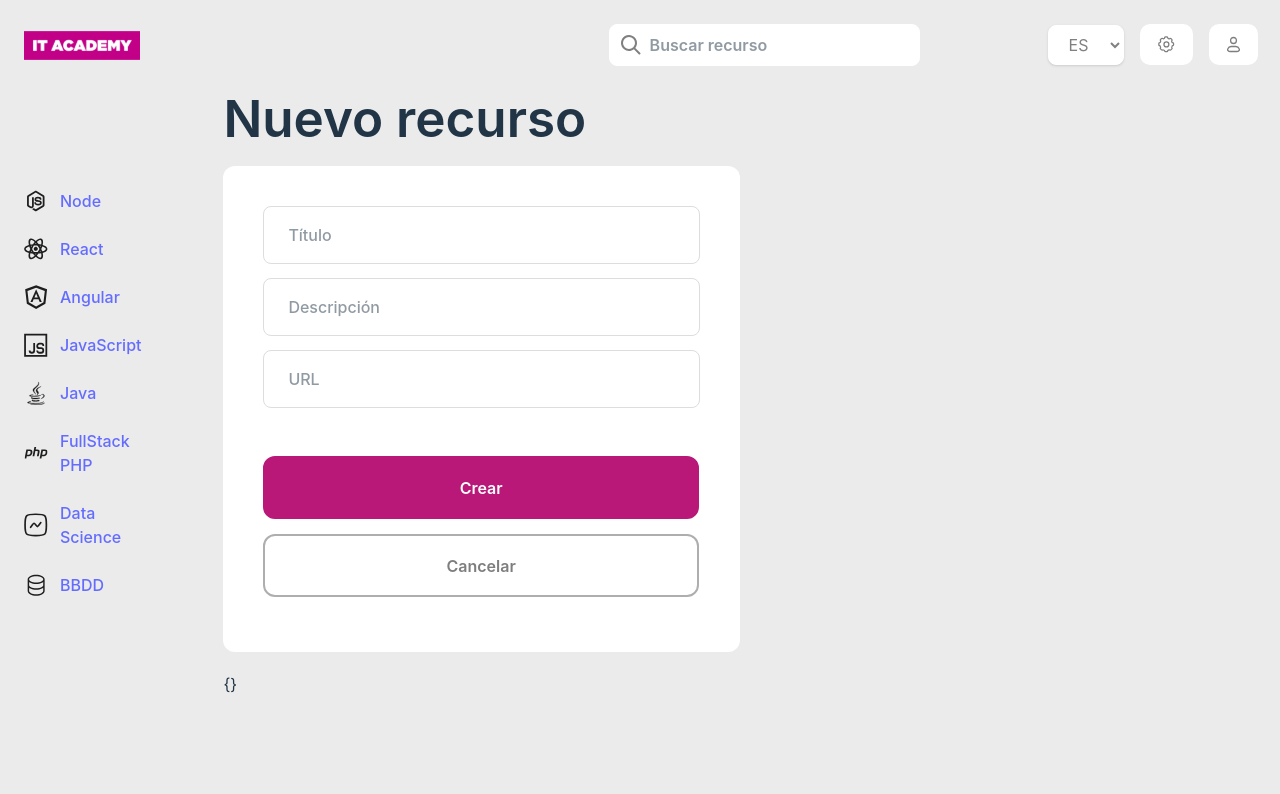
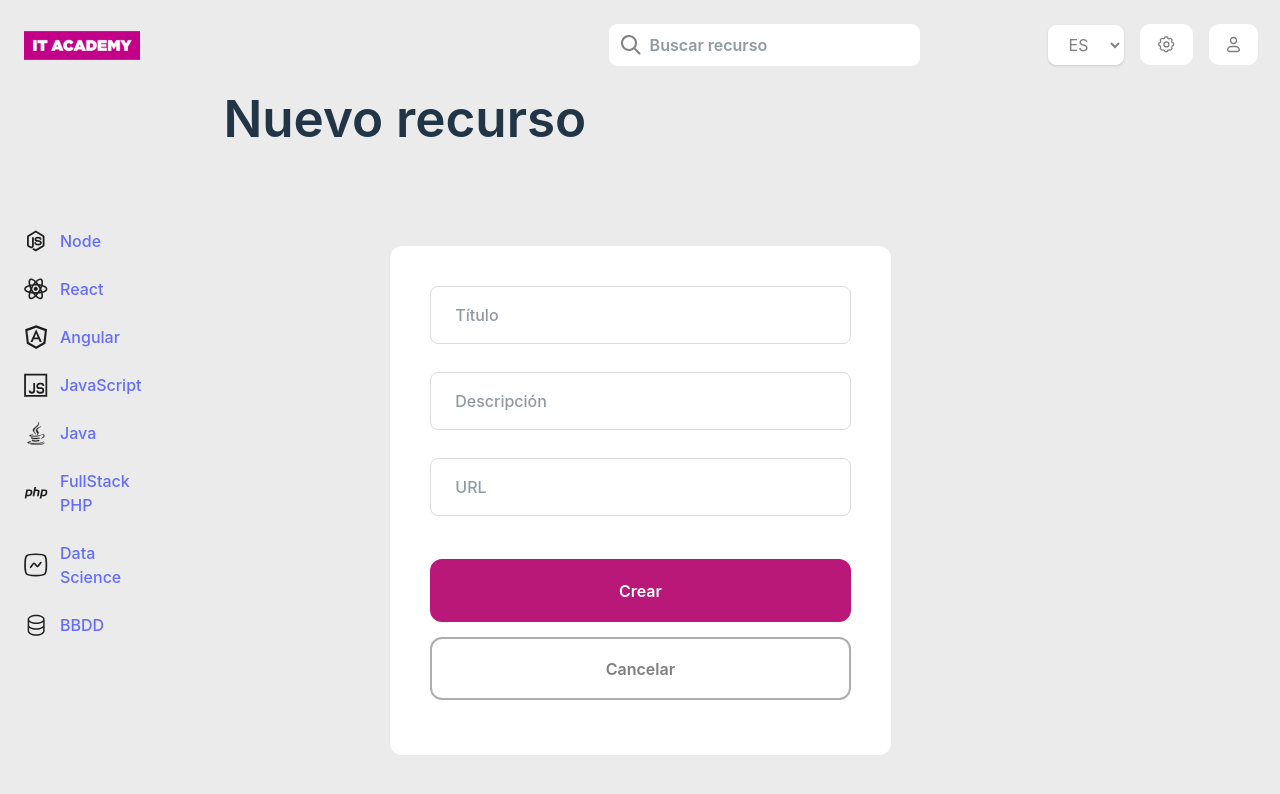
Before and after one commit to codingjordi/ita-wiki-frontend, a React (Vite) app: page /resources/add in a window 1280 px wide. Shown: the top 794 px of the page. Built offline with nearby package versions, Linux system fonts and the light colour scheme; no server answers.

Commit message:
perf: toaster more visible with added padding + colors

```diff
--- a/src/main.tsx
+++ b/src/main.tsx
@@ -11,7 +11,12 @@ createRoot(document.getElementById("root")!).render(
     <StrictMode>
       <BrowserRouter>
         <App />
-        <Toaster />
+        <Toaster richColors toastOptions={{
+          style: {
+            padding: '2rem',
+            fontSize: '1rem'
+          }}
+         } />
       </BrowserRouter>
     </StrictMode>
   </UserCtxProvider>,
--- a/src/pages/CreateResourcePage.tsx
+++ b/src/pages/CreateResourcePage.tsx
@@ -3,66 +3,84 @@ import { useForm } from "react-hook-form";
 import { zodResolver } from "@hookform/resolvers/zod";
 import { resourceSchema } from "../validations/resourceSchema";
 import ButtonComponent from "../components/atoms/ButtonComponent";
-import { useUser } from "../hooks/useUser";
+import { createResource } from "../api/endPointResources";
+import { toast } from "sonner";
 
 export default function CreateResourcePage() {
 
-  const {register, watch, handleSubmit,formState: { errors }} = useForm<Partial<IntResource>>({
+  /* const { user } = useUser() */
+
+  const {register, handleSubmit, reset, formState: { errors }} = useForm<Partial<IntResource>>({
     resolver: zodResolver(resourceSchema),
   });
 
   return (
     <div className="w-full">
       <h1 className="font-semibold">Nuevo recurso</h1>
+      <div className="flex justify-center mt-20 xl:mr-[198px]">
         <form
-        onSubmit={handleSubmit((data) => {
-          console.log(data);
+          onSubmit={handleSubmit(async (data: Partial<IntResource>) => {
+            const resourceWithGithubId = {
+              ...data,
+              github_id: 2421919,
+            };
+            try {
+              await createResource(resourceWithGithubId);
+              toast.success("Recurso creado con éxito!");
+              reset()
+            } catch (error) {
+              console.error("Error al crear el recurso:", error);
+              toast.error("Hubo un error al crear el recurso...");
+            }
           })}
-        className="my-5 space-y-3.5 md:w-1/2 bg-white p-10 rounded-xl"
+          className="my-5 w-full lg:w-3/5 bg-white p-10 rounded-xl"
         >
-        {/* Campo Título */}
           <div>
             <input
               type="text"
+              id="title"
               placeholder="Título"
-            className="w-full px-6 py-4 border border-[#dddddd] rounded-lg placeholder:font-medium outline-[#B91879] "
+              className="w-full mb-1 px-6 py-4 border border-[#dddddd] rounded-lg placeholder:font-medium outline-[#B91879] "
               {...register("title")}
             />
+            <div className="h-6">
               {errors.title && (
                 <p className="text-red-500 text-sm">{errors.title.message}</p>
               )}
             </div>
+          </div>
 
-        {/* Campo Descripción */}
           <div>
             <input
               type="text"
               id="description"
               placeholder="Descripción"
-            className="w-full px-6 py-4 border border-[#dddddd] rounded-lg placeholder:font-medium outline-[#B91879]"
+              className="w-full mb-1 px-6 py-4 border border-[#dddddd] rounded-lg placeholder:font-medium outline-[#B91879]"
               {...register("description")}
             />
+            <div className="h-6">
               {errors.description && (
                 <p className="text-red-500 text-sm">{errors.description.message}</p>
               )}
             </div>
+          </div>
 
-        {/* Campo URL */}
           <div>
             <input
               type="text"
               id="url"
               placeholder="URL"
-            className="w-full px-6 py-4 border border-[#dddddd] rounded-lg placeholder:font-medium outline-[#B91879]"
+              className="w-full mb-1 px-6 py-4 border border-[#dddddd] rounded-lg placeholder:font-medium outline-[#B91879]"
               {...register("url")}
             />
+            <div className="h-6">
               {errors.url && (
                 <p className="text-red-500 text-sm">{errors.url.message}</p>
               )}
             </div>
+          </div>
 
-        {/* Botones */}
-        <div className="mt-12">
+          <div>
             <ButtonComponent
               className="outline-[#B91879]"
               children="Crear"
@@ -73,13 +91,10 @@ export default function CreateResourcePage() {
               className="outline-[#B91879]"
               children="Cancelar"
               variant="secondary"
+              onClick={() => window.history.back()}
               />
           </div>
         </form>
-
-      {/* Vista previa de datos en tiempo real */}
-      <div>
-        {JSON.stringify(watch(), null, 2)}
       </div>
     </div>
   );
```
Lines whose indentation alone changed are shown as unchanged.
